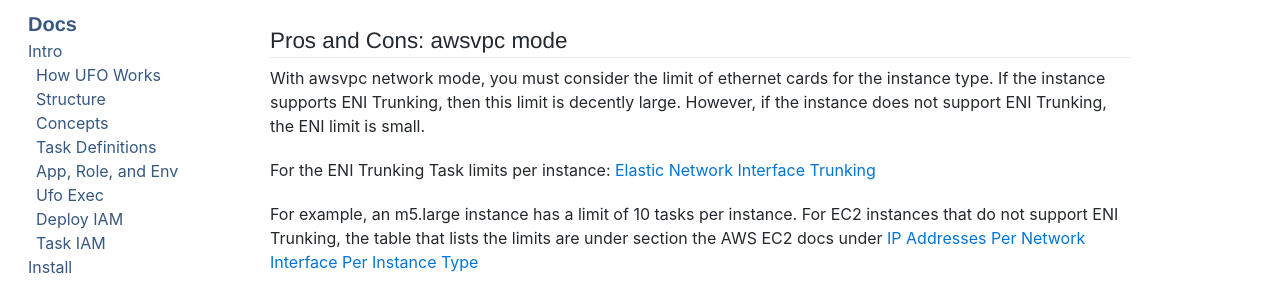
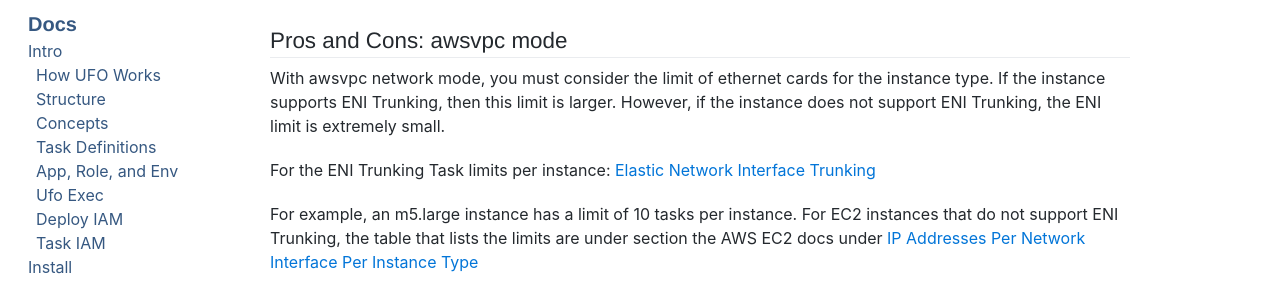
Before and after one commit to boltops-tools/ufo-docs, a Jekyll site: the page built from _docs/more/ecs-network-mode.md, in a window 1280 px wide and 900 px high. Shown: the part 402-685 px from the top of the window. Built offline with Jekyll 4.4.1, drawn with Linux system fonts in a browser that asks for light colours; cached includes are drawn as plain includes; a script that is not in the unit is left out.

Commit message:
Update ecs-network-mode.md

```diff
--- a/_docs/more/ecs-network-mode.md
+++ b/_docs/more/ecs-network-mode.md
@@ -13,7 +13,7 @@ One advantage of bridge mode is that you can use dynamic port mapping and not wo
 
 ## Pros and Cons: awsvpc mode
 
-With awsvpc network mode, you must consider the limit of ethernet cards for the instance type. If the instance supports ENI Trunking, then this limit is decently large. However, if the instance does not support ENI Trunking, the ENI limit is small.
+With awsvpc network mode, you must consider the limit of ethernet cards for the instance type. If the instance supports ENI Trunking, then this limit is larger. However, if the instance does not support ENI Trunking, the ENI limit is extremely small.
 
 For the ENI Trunking Task limits per instance: [Elastic Network Interface Trunking](https://docs.aws.amazon.com/AmazonECS/latest/developerguide/container-instance-eni.html)
 
```
